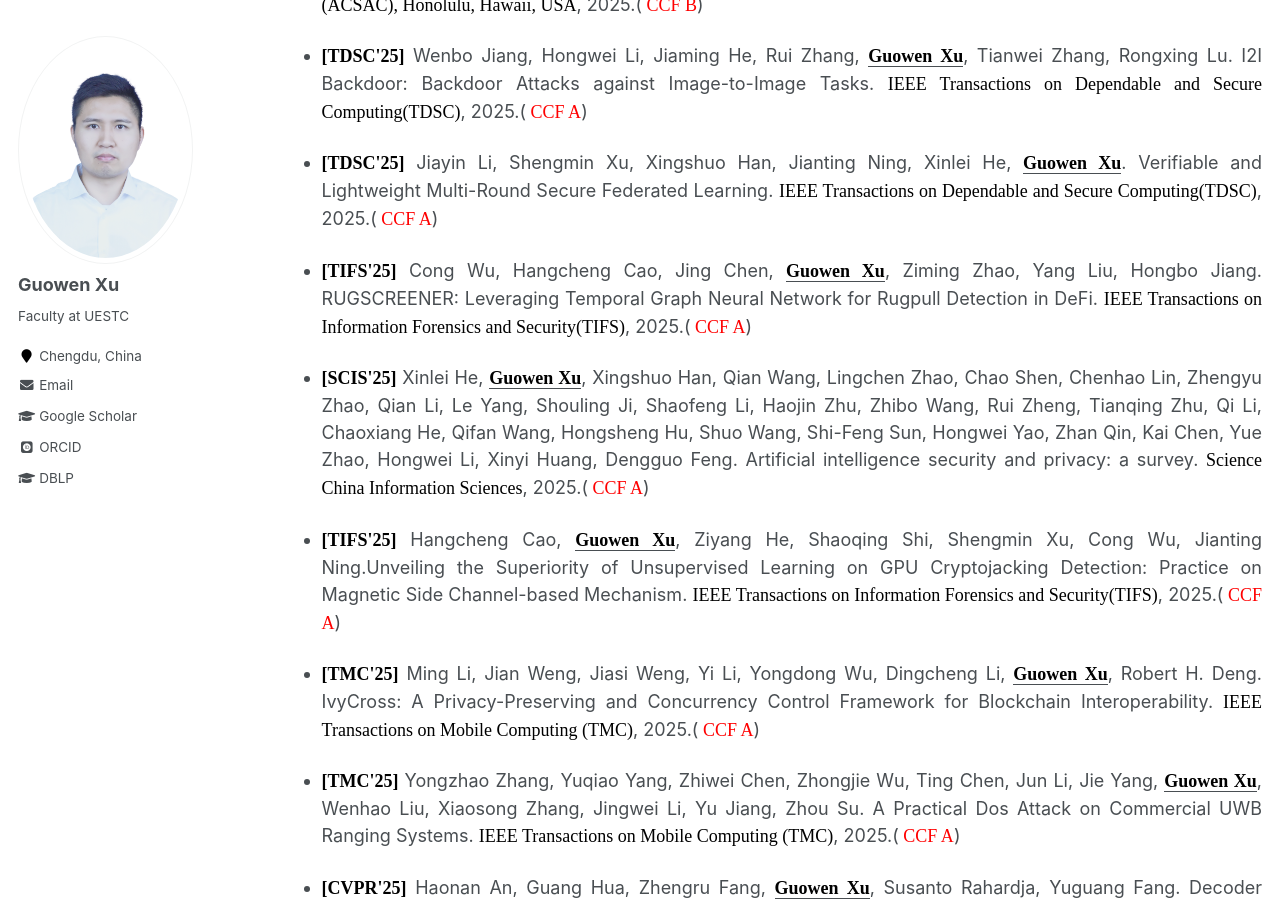
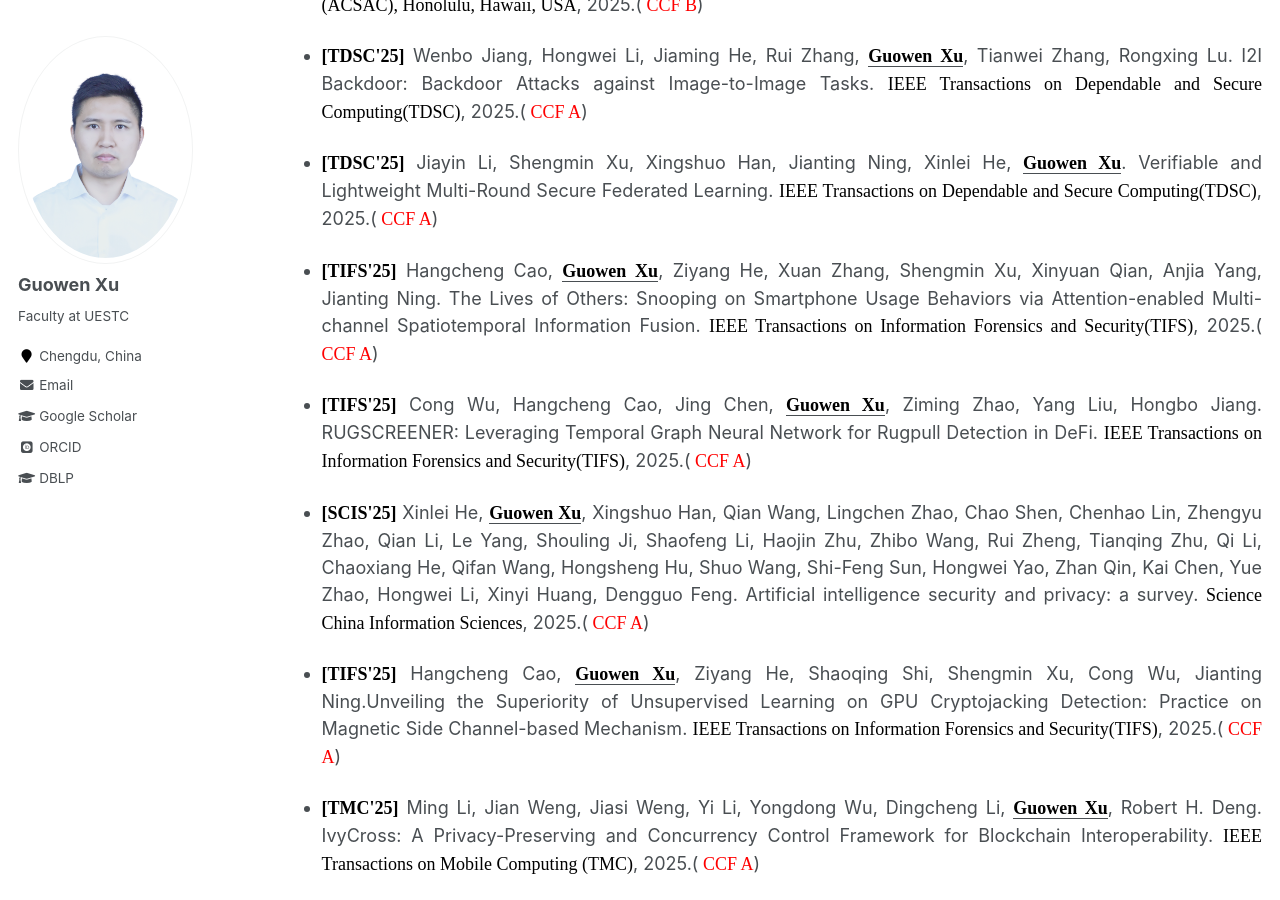
Before and after one commit to Guowen-xu/guowen-xu.github.io, a Jekyll site: the page built from _pages/publications.md, in a window 1280 px wide and 900 px high, scrolled down 1344 px. Built offline with Jekyll 4.4.1, drawn with Linux system fonts in a browser that asks for light colours; some web fonts are replaced.

Commit message:
Update publications.md

```diff
--- a/_pages/publications.md
+++ b/_pages/publications.md
@@ -36,6 +36,8 @@ You can find my articles on my [Google Scholar](https://scholar.google.com.hk/ci
 * <p align="justify"> <b><font face="Times New Roman" color=black size=4> [TDSC'25]</font></b> Wenbo Jiang, Hongwei Li, Jiaming He, Rui Zhang, <u><b><font face="Times New Roman" color=black size=4> Guowen Xu</font></b></u>, Tianwei Zhang, Rongxing Lu.  I2I Backdoor: Backdoor Attacks against Image-to-Image Tasks. <font face="Times New Roman" color=black size=4> IEEE Transactions on Dependable and Secure Computing(TDSC)</font>, 2025.(<font face="Times New Roman" color=red size=4> CCF A</font>)
 
 * <p align="justify"> <b><font face="Times New Roman" color=black size=4> [TDSC'25]</font></b> Jiayin Li, Shengmin Xu, Xingshuo Han, Jianting Ning, Xinlei He, <u><b><font face="Times New Roman" color=black size=4> Guowen Xu</font></b></u>. Verifiable and Lightweight Multi-Round Secure Federated Learning. <font face="Times New Roman" color=black size=4> IEEE Transactions on Dependable and Secure Computing(TDSC)</font>, 2025.(<font face="Times New Roman" color=red size=4> CCF A</font>)
+* <p align="justify">  <b><font face="Times New Roman" color=black size=4> [TIFS'25]</font></b>  Hangcheng Cao, <u><b><font face="Times New Roman" color=black size=4> Guowen Xu</font></b></u>, Ziyang He, Xuan Zhang, Shengmin Xu, Xinyuan Qian, Anjia Yang, Jianting Ning. The Lives of Others: Snooping on Smartphone Usage Behaviors via Attention-enabled Multi-channel Spatiotemporal Information Fusion. <font face="Times New Roman" color=black size=4> IEEE Transactions on Information Forensics and Security(TIFS)</font>, 2025.(<font face="Times New Roman" color=red size=4> CCF A</font>)
+
 * <p align="justify">  <b><font face="Times New Roman" color=black size=4> [TIFS'25]</font></b> Cong Wu, Hangcheng Cao, Jing Chen, <u><b><font face="Times New Roman" color=black size=4> Guowen Xu</font></b></u>, Ziming Zhao, Yang Liu, Hongbo Jiang. RUGSCREENER: Leveraging Temporal Graph Neural Network for Rugpull Detection in DeFi. <font face="Times New Roman" color=black size=4> IEEE Transactions on Information Forensics and Security(TIFS)</font>, 2025.(<font face="Times New Roman" color=red size=4> CCF A</font>)
 
 * <p align="justify"> <b><font face="Times New Roman" color=black size=4> [SCIS'25]</font></b> Xinlei He, <u><b><font face="Times New Roman" color=black size=4> Guowen Xu</font></b></u>, Xingshuo Han, Qian Wang, Lingchen Zhao, Chao Shen, Chenhao Lin, Zhengyu Zhao, Qian Li, Le Yang, Shouling Ji, Shaofeng Li, Haojin Zhu, Zhibo Wang, Rui Zheng, Tianqing Zhu, Qi Li, Chaoxiang He, Qifan Wang, Hongsheng Hu, Shuo Wang, Shi-Feng Sun, Hongwei Yao, Zhan Qin, Kai Chen, Yue Zhao, Hongwei Li, Xinyi Huang, Dengguo Feng. Artificial intelligence security and privacy: a survey. <font face="Times New Roman" color=black size=4> Science China Information Sciences</font>, 2025.(<font face="Times New Roman" color=red size=4> CCF A</font>)
```
